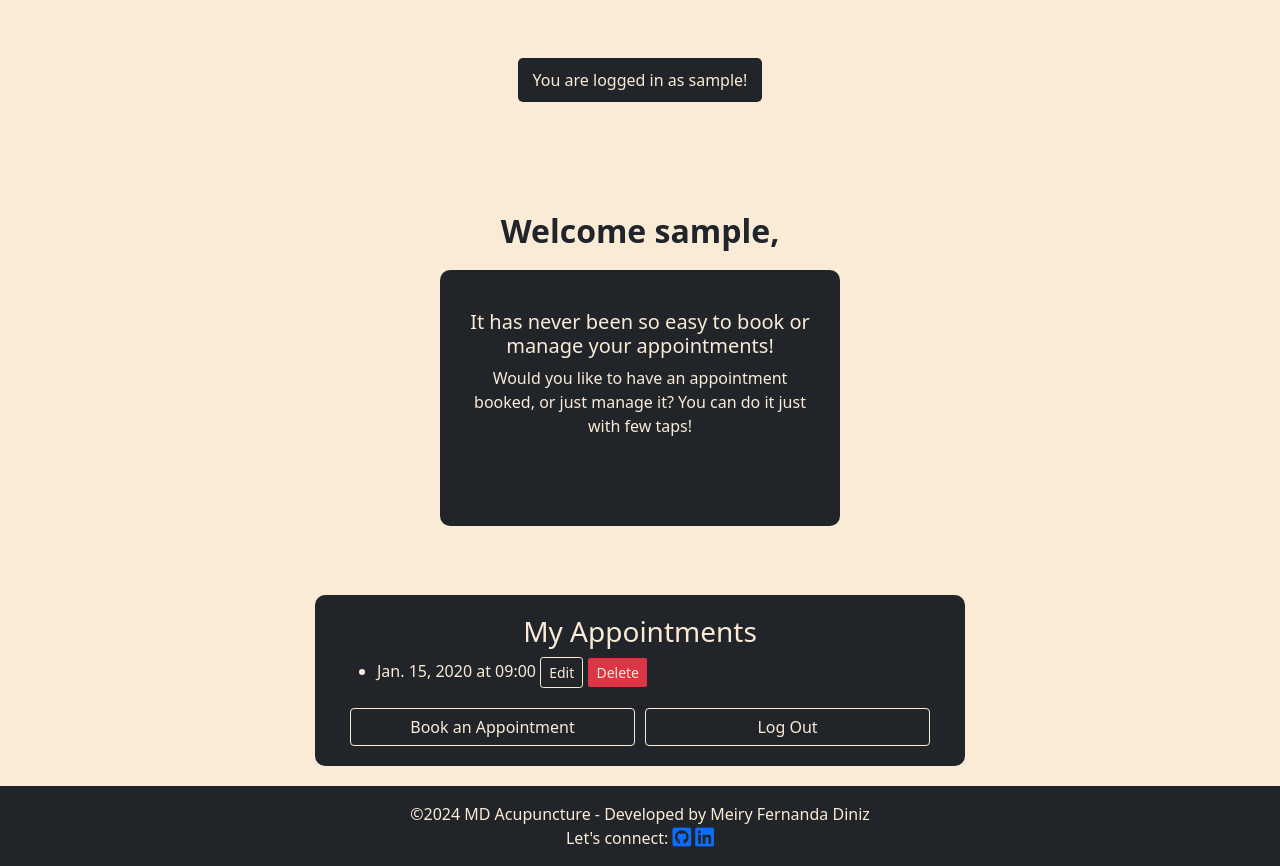
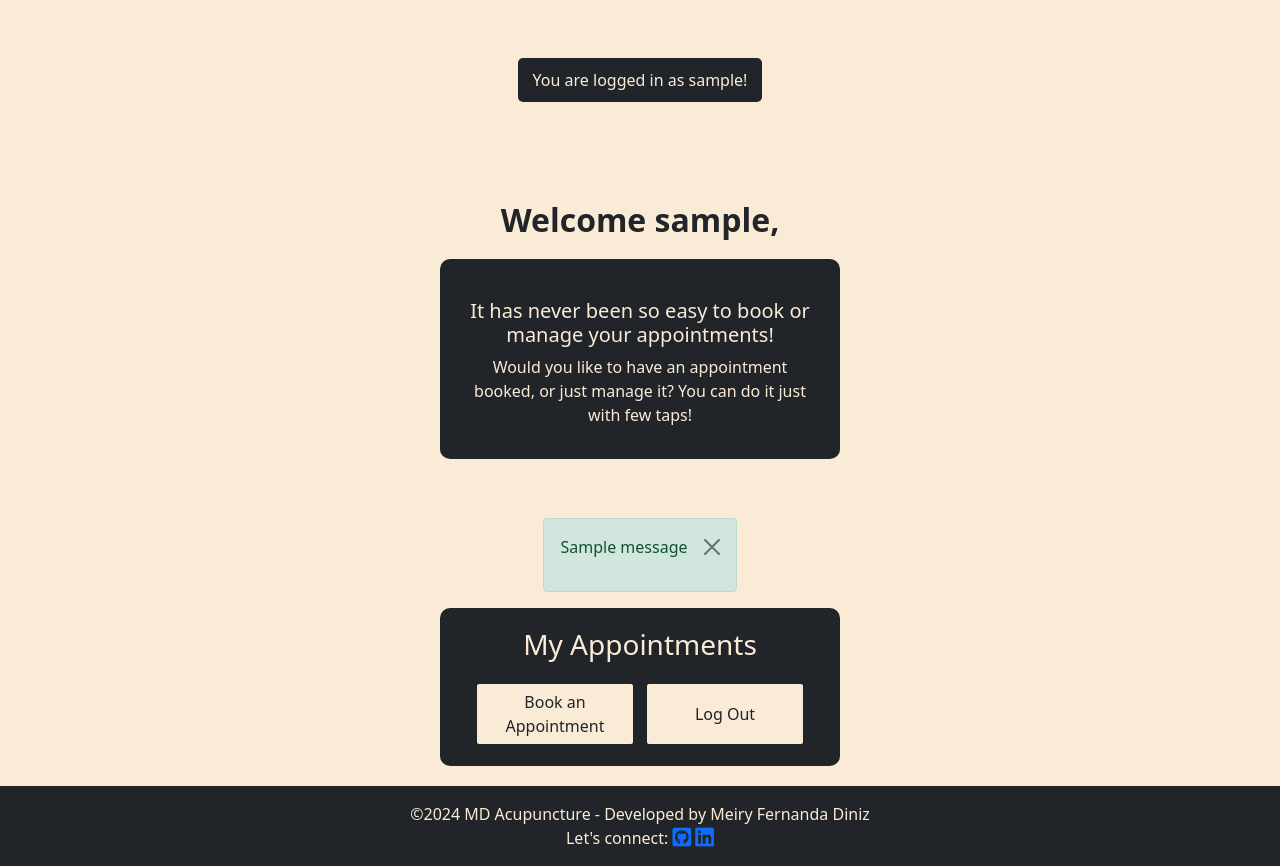
Before and after one commit to MeiryDiniz/md-acupuncture, a Django app: page /patients/ in a window 1280 px wide. Shown: the part 56-922 px from the top of the page. Run offline with Django 5.2, Linux system fonts and the light colour scheme; a user stored in the database is signed in; tables that the repository leaves empty hold one stand-in row (values such as "Sample post"); one stand-in notice (Sample message) is shown; some libraries are stand-ins or nearby versions.

Commit message:
Have info message bug fixed and image added.

```diff
--- a/booking/templates/booking/patients.html
+++ b/booking/templates/booking/patients.html
@@ -16,18 +16,26 @@
     </div>
 </div>
 <!-- Displaying Appointments -->
+{% if messages %}
+<div class="alert alert-success alert-dismissible fade show" role="alert">
+    {% for message in messages %}
+    <p>{{ message }}</p>
+    {% endfor %}
+    <button type="button" class="btn-close" data-bs-dismiss="alert" aria-label="Close"></button>
+</div>
+{% endif %}
 <div class="bookings-info">
     <h3>My Appointments</h3>
     <ul>
         {% for appointment in appointments %}
         <li>
             {{ appointment.date }} at {{ appointment.time }}
-            <button class="btn btn-primary btn-sm edit-appointment-btn"
-                data-url="{% url 'edit_appointment' appointment.id %}">Edit</button>
-            <form method="post" action="{% url 'delete_appointment' appointment.id %}" style="display:inline;">
-                {% csrf_token %}
-                <button type="submit" class="btn btn-danger btn-sm">Delete</button>
-            </form>
+            <div>
+                <button class="btn btn-primary btn-sm edit-appointment-btn"
+                    data-url="{% url 'edit_appointment' appointment.id %}">Edit</button>
+                <button class="btn btn-danger btn-sm delete-appointment-btn"
+                    data-url="{% url 'delete_appointment' appointment.id %}">Delete</button>
+            </div>
         </li>
         {% endfor %}
     </ul>
--- a/booking/views.py
+++ b/booking/views.py
@@ -5,8 +5,9 @@
 from .forms import ScheduleForm
 from django.contrib.auth.decorators import login_required
 from django.contrib import messages
-# from django.http import HttpResponseRedirect
-# from django.http import HttpResponse
+from django.core.exceptions import ValidationError
+from django.utils import timezone
+from datetime import datetime, time
 
 # Class view to have reviews displayed on the home page.
 class HomePage(TemplateView):
@@ -15,10 +16,32 @@
 
 @login_required
 def patients_page(request):
-    appointments = Schedule.objects.filter(user=request.user)
+    now = timezone.now()
+    appointments = Schedule.objects.filter(user=request.user, date__gte=now.date()).order_by('date', 'time')
     return render(request, 'booking/patients.html', {'appointments': appointments})
 
 
+# @login_required
+# def book_appointment(request):
+#     if request.method == 'POST':
+#         form = ScheduleForm(request.POST)
+#         if form.is_valid():
+#             appointment = form.save(commit=False)
+#             appointment.user = request.user
+#             try:
+#                 appointment.save()
+#                 messages.success(request, 'Appointment booked successfully!')
+#                 return redirect('patients_page')
+#             except ValidationError as e:
+#                 messages.error(request, f"Error: {e.message}")
+#                 return redirect('booking_appointment')
+#         else:
+#             for error in form.non_field_errors():
+#                 messages.error(request, error)
+#     else:
+#         form = ScheduleForm()
+
+#     return render(request, 'booking/booking_appointment.html', {'form': form})
 @login_required
 def book_appointment(request):
     if request.method == 'POST':
@@ -26,13 +49,29 @@
         if form.is_valid():
             appointment = form.save(commit=False)
             appointment.user = request.user
-            appointment.save()
-            messages.success(request, 'Appointment booked successfully.')
-            return redirect('patients_page')
+            # Validate if the appointment is in the past
+            date = form.cleaned_data.get('date')
+            time_str = form.cleaned_data.get('time')
+            if date and time_str:
+                time_obj = datetime.strptime(time_str, "%H:%M").time()
+                appointment_datetime = datetime.combine(date, time_obj)
+                if appointment_datetime < datetime.now():
+                    messages.error(request, "You cannot book an appointment in the past!")
+                    return redirect('booking_appointment')
+            try:
+                appointment.save()
+                messages.success(request, 'Appointment booked successfully!')
+                return redirect('patients_page')
+            except ValidationError as e:
+                    messages.error(request, f"Error: {e.message}")
+        else:
+                for error in form.non_field_errors():
+                    messages.error(request, error)
     else:
         form = ScheduleForm()
 
     return render(request, 'booking/booking_appointment.html', {'form': form})
+
 
 @login_required
 def edit_appointment(request, id):
@@ -41,7 +80,7 @@
         form = ScheduleForm(request.POST, instance=appointment)
         if form.is_valid():
             form.save()
-            messages.success(request, 'Appointment updated successfully.')
+            messages.success(request, 'Appointment updated successfully!')
             return redirect('patients_page')
     else:
         form = ScheduleForm(instance=appointment)
@@ -50,9 +89,9 @@
 
 @login_required
 def delete_appointment(request, id):
-    appointment = Schedule.objects.get(id=id)
+    appointment = get_object_or_404(Schedule, id=id)
     if request.method == 'POST':
         appointment.delete()
-        messages.success(request, 'Appointment deleted successfully.')
+        messages.success(request, 'Appointment deleted successfully!')
         return redirect('patients_page')
-    return render(request, 'confirm_delete.html', {'appointment': appointment})
+    return render(request, 'booking/confirm_delete.html', {'appointment': appointment})
--- a/clinic_system/settings.py
+++ b/clinic_system/settings.py
@@ -29,9 +29,9 @@
 SECRET_KEY = os.getenv('DJANGO_SECRET_KEY', 'default-secret-key')
 
 # SECURITY WARNING: don't run with debug turned on in production!
-DEBUG = False
+DEBUG = True
 
-ALLOWED_HOSTS = ['8000-meirydiniz-mdacupunctur-acmncqo1bvf.ws.codeinstitute-ide.net',
+ALLOWED_HOSTS = ['8000-meirydiniz-mdacupunctur-pdzfeqdakru.ws-eu117.gitpod.io',
                  '.herokuapp.com']
 
 
--- a/static/css/style.css
+++ b/static/css/style.css
@@ -49,26 +49,30 @@
 /* Buttons Style */
 
 .btn-primary {
+   color: #212529;
+   background-color: antiquewhite;
+   border-color: #212529;
+   border-width: 2px;
+}
+
+.btn-primary:hover {
    color: antiquewhite;
    background-color: #212529;
    border-color: antiquewhite;
-}
-
-.btn-primary:hover {
-   color: #212529;
-   background-color: antiquewhite;
-   border-color: #212529;
+   border-width: 2px;
 }
 
 .btn-danger {
    color: antiquewhite;
    background-color: #dc3545;
    border-color: #212529;
+   border-width: 2px;
 }
 
 .btn-danger:hover {
    color: #dc3545;
    background-color: #212529;
+   border-width: 2px;
 }
 
 .buttons-patients-pg,
@@ -92,13 +96,13 @@
    margin: 0 5px;
 }
 
-.set-password .btn,
-.logout-actions .btn {
+.set-password .btn {
    background-color: #212529;
    color: antiquewhite;
    border-color: antiquewhite;
    padding: 10px 20px;
    font-size: 1rem;
+   border-width: 2px;
 }
 
 .logout-actions .btn:hover,
@@ -106,6 +110,7 @@
    background-color: antiquewhite;
    color: #212529;
    border-color: antiquewhite;
+   border-width: 2px;
 }
 
 /* Patients Dashboard Style */
@@ -126,7 +131,7 @@
    border-radius: 10px;
    width: 100%;
    max-width: 400px;
-   height: 32vh;
+   height: 25vh;
 }
 
 .user-message {
@@ -143,7 +148,7 @@
    padding: 20px 30px;
    border-radius: 10px;
    width: 100%;
-   max-width: 650px;
+   max-width: 400px;
 }
 
 .bookings-info h3 {
@@ -182,7 +187,8 @@
 .logout-container,
 .login-container,
 .signup-container,
-.password-reset-container {
+.password-reset-container,
+.delete-container {
    display: flex;
    justify-content: center;
    align-items: center;
@@ -194,7 +200,8 @@
 .logout-content,
 .login-content,
 .signup-content,
-.password-reset-content {
+.password-reset-content,
+.delete-content {
    text-align: center;
    background-color: #212529;
    color: antiquewhite;
--- a/static/js/booking.js
+++ b/static/js/booking.js
@@ -46,4 +46,11 @@
             window.location.href = button.dataset.url;
         };
     });
+
+    document.querySelectorAll('.delete-appointment-btn').forEach(function(button) {
+        button.onclick = function(event) {
+            event.preventDefault();
+            window.location.href = button.dataset.url;
+        };
+    });
 });
--- a/templates/account/logout.html
+++ b/templates/account/logout.html
@@ -14,8 +14,8 @@
         <form method="post" action="{% url 'account_logout' %}">
             {% csrf_token %}
             {{ redirect_field }}
-            <div class="logout-actions">
-                <button type="submit" class="btn">
+            <div>
+                <button type="submit" class="btn btn-primary">
                     {% trans 'Log Out' %}
                 </button>
             </div>
```
Also changed, not shown: booking/forms.py (+9 -0 lines), booking/templates/booking/booking_appointment.html (+8 -0 lines), booking/templates/booking/confirm_delete.html (+10 -11 lines), booking/templates/booking/index.html (+9 -1 lines), static/images/booking/image1.jpg (added).
